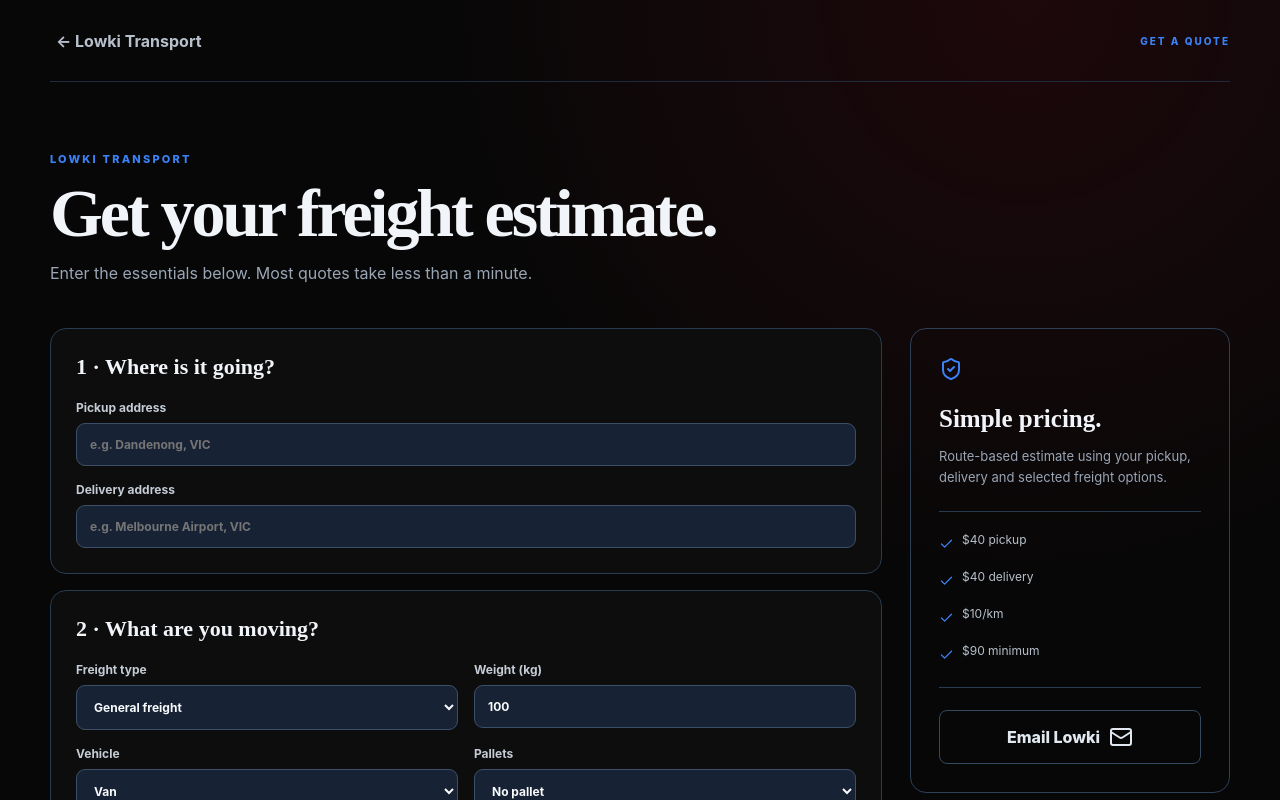
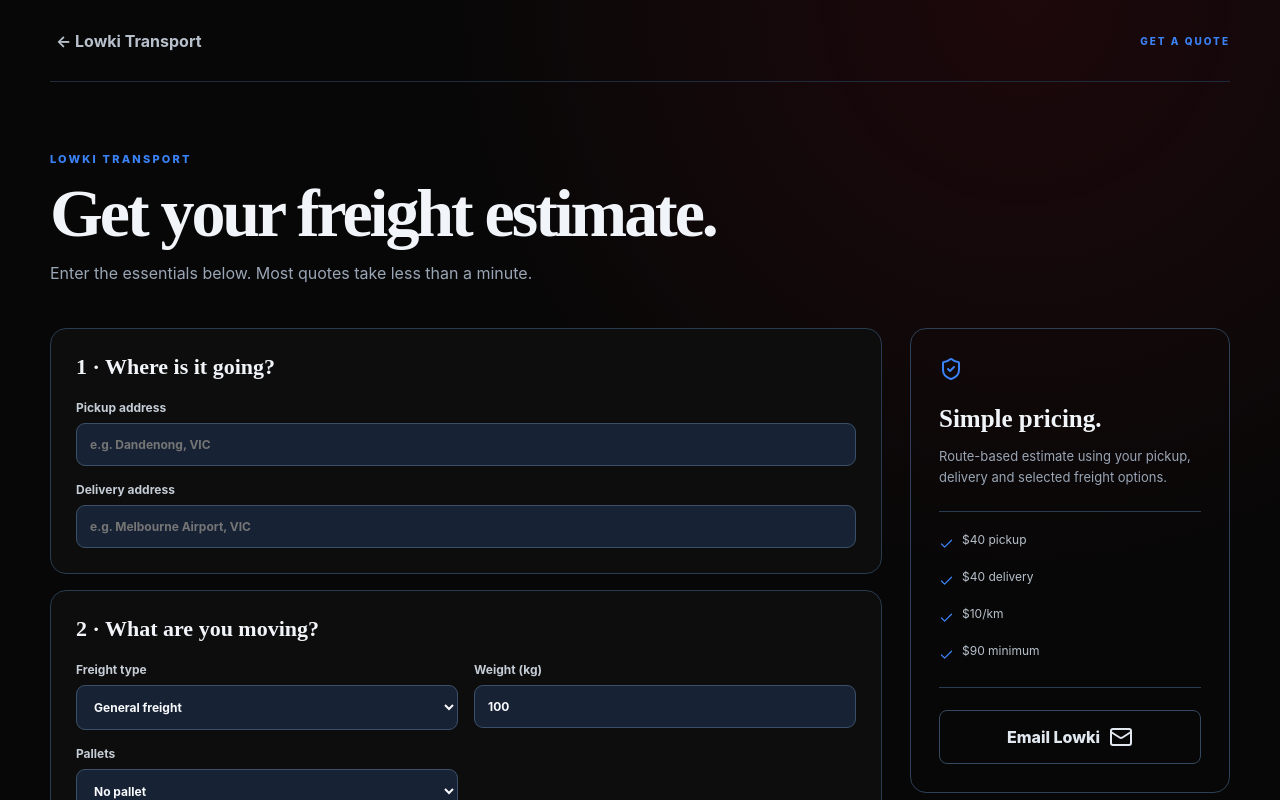
Before and after one commit to Manfey-hub/LowkiTransport, a React (Vite) app in the folder lowki-site/: page / in a window 1280 px wide. Both pictures are taken after a click on the button "Get a Quote". Shown: the top 800 px of the page. Built offline with nearby package versions, Linux system fonts and the light colour scheme.

Commit message:
Simplify quote form by removing unused vehicle selection

```diff
--- a/lowki-site/src/App.jsx
+++ b/lowki-site/src/App.jsx
@@ -23,7 +23,7 @@
 
 function Field({label,children,wide}){return <label className={wide?"field wide":"field"}><span>{label}</span>{children}</label>}
 function Quote(){
-const[freight,setFreight]=useState("weight"),[weight,setWeight]=useState(100),[pickup,setPickup]=useState(""),[drop,setDrop]=useState(""),[vehicle,setVehicle]=useState(2.2),[rows,setRows]=useState([{rate:0,qty:1}]),[urgent,setUrgent]=useState(false),[cust,setCust]=useState(false),[distance,setDistance]=useState(null),[status,setStatus]=useState(""),[busy,setBusy]=useState(false),[quote,setQuote]=useState(null),[client,setClient]=useState({name:"",email:"",phone:"",notes:""});
+const[freight,setFreight]=useState("weight"),[weight,setWeight]=useState(100),[pickup,setPickup]=useState(""),[drop,setDrop]=useState(""),[rows,setRows]=useState([{rate:0,qty:1}]),[urgent,setUrgent]=useState(false),[cust,setCust]=useState(false),[distance,setDistance]=useState(null),[status,setStatus]=useState(""),[busy,setBusy]=useState(false),[quote,setQuote]=useState(null),[client,setClient]=useState({name:"",email:"",phone:"",notes:""});
 async function geo(a){let r=await fetch("https://nominatim.openstreetmap.org/search?format=jsonv2&limit=1&countrycodes=au&q="+encodeURIComponent(a));if(!r.ok)throw Error();let d=await r.json();if(!d[0])throw Error();return[+d[0].lat,+d[0].lon]}
 async function calc(){
 if(!pickup.trim()||!drop.trim()){setStatus("Enter both pickup and delivery addresses.");return}
@@ -37,13 +37,13 @@
 }catch(e){setDistance(null);setStatus("We couldn't calculate the route. Check the addresses and try again.");setQuote(null)}
 finally{setBusy(false)}
 }
-function summary(){return["LOWKI TRANSPORT — BOOKING REQUEST","",`Customer: ${client.name||"Not provided"}`,`Email: ${client.email||"Not provided"}`,`Phone: ${client.phone||"Not provided"}`,`Pickup: ${pickup||"Not provided"}`,`Delivery: ${drop||"Not provided"}`,`Freight: ${freight==="pallet"?"Pallet freight":"Weight-based freight"}`,`Weight: ${weight} kg`,`Vehicle: ${vehicleName(vehicle)}`,`Customer Pickup: ${cust?"Yes":"No"}`,`Urgent same-day: ${urgent?"Yes":"No"}`,`Estimated Quote: ${money(quote?.total)}`,"",`Notes: ${client.notes||"None"}`].join("\\n")}
+function summary(){return["LOWKI TRANSPORT — BOOKING REQUEST","",`Customer: ${client.name||"Not provided"}`,`Email: ${client.email||"Not provided"}`,`Phone: ${client.phone||"Not provided"}`,`Pickup: ${pickup||"Not provided"}`,`Delivery: ${drop||"Not provided"}`,`Freight: ${freight==="pallet"?"Pallet freight":"Weight-based freight"}`,`Weight: ${weight} kg`,`Customer Pickup: ${cust?"Yes":"No"}`,`Urgent same-day: ${urgent?"Yes":"No"}`,`Estimated Quote: ${money(quote?.total)}`,"",`Notes: ${client.notes||"None"}`].join("\\n")}
 function send(){if(!client.name||!client.email||!client.phone||!quote){alert("Please complete your details and calculate your quote first.");return}location.href=`mailto:info@lowkitransport.com?subject=${encodeURIComponent("Lowki Transport Booking Request")}&body=${encodeURIComponent(summary())}`}
 return <div className="quotePage"><div className="quoteTop container"><button onClick={()=>go("/")}>← Lowki Transport</button><span>GET A QUOTE</span></div><main className="container quoteMain">
 <div className="quoteIntro"><label>LOWKI TRANSPORT</label><h1>Get your freight estimate.</h1><p>Enter the essentials below. Most quotes take less than a minute.</p></div>
 <div className="quoteGrid"><div className="quoteForm">
 <QSec title="1 · Where is it going?"><div className="formGrid"><Field label="Pickup address" wide><input value={pickup} onChange={e=>setPickup(e.target.value)} placeholder="e.g. Dandenong, VIC"/></Field><Field label="Delivery address" wide><input value={drop} onChange={e=>setDrop(e.target.value)} placeholder="e.g. Melbourne Airport, VIC"/></Field></div></QSec>
-<QSec title="2 · What are you moving?"><div className="formGrid"><Field label="Freight type"><select value={freight} onChange={e=>setFreight(e.target.value)}><option value="weight">General freight</option><option value="pallet">Pallet freight</option></select></Field><Field label="Weight (kg)"><input type="number" min="0" value={weight} onChange={e=>setWeight(e.target.value)}/></Field><Field label="Vehicle"><select value={vehicle} onChange={e=>setVehicle(+e.target.value)}>{vehicles.flatMap(([g,opts])=>opts.map(([r,n])=><option value={r} key={g+n}>{n}</option>))}</select></Field><Field label="Pallets"><select value={rows[0].rate} onChange={e=>setRows([{rate:+e.target.value,qty:rows[0].qty}])}>{pallets.map(([v,n])=><option value={v} key={n}>{n}</option>)}</select></Field>{rows[0].rate>0&&<Field label="Quantity"><input type="number" min="1" value={rows[0].qty} onChange={e=>setRows([{...rows[0],qty:+e.target.value}])}/></Field>}</div></QSec>
+<QSec title="2 · What are you moving?"><div className="formGrid"><Field label="Freight type"><select value={freight} onChange={e=>setFreight(e.target.value)}><option value="weight">General freight</option><option value="pallet">Pallet freight</option></select></Field><Field label="Weight (kg)"><input type="number" min="0" value={weight} onChange={e=>setWeight(e.target.value)}/></Field><Field label="Pallets"><select value={rows[0].rate} onChange={e=>setRows([{rate:+e.target.value,qty:rows[0].qty}])}>{pallets.map(([v,n])=><option value={v} key={n}>{n}</option>)}</select></Field>{rows[0].rate>0&&<Field label="Quantity"><input type="number" min="1" value={rows[0].qty} onChange={e=>setRows([{...rows[0],qty:+e.target.value}])}/></Field>}</div></QSec>
 <QSec title="3 · Any extras?"><CheckBox checked={urgent} onChange={setUrgent} title="Urgent same-day" sub="+$100"/><CheckBox checked={cust} onChange={setCust} title="Customer Pickup" sub="Pallet pricing only"/></QSec>
 <button className="calculate" disabled={busy} onClick={calc}>{busy?"Calculating…":"Calculate My Quote"} <ArrowRight/></button>
 {status&&<div className="route"><Navigation/> {status}</div>}
```
